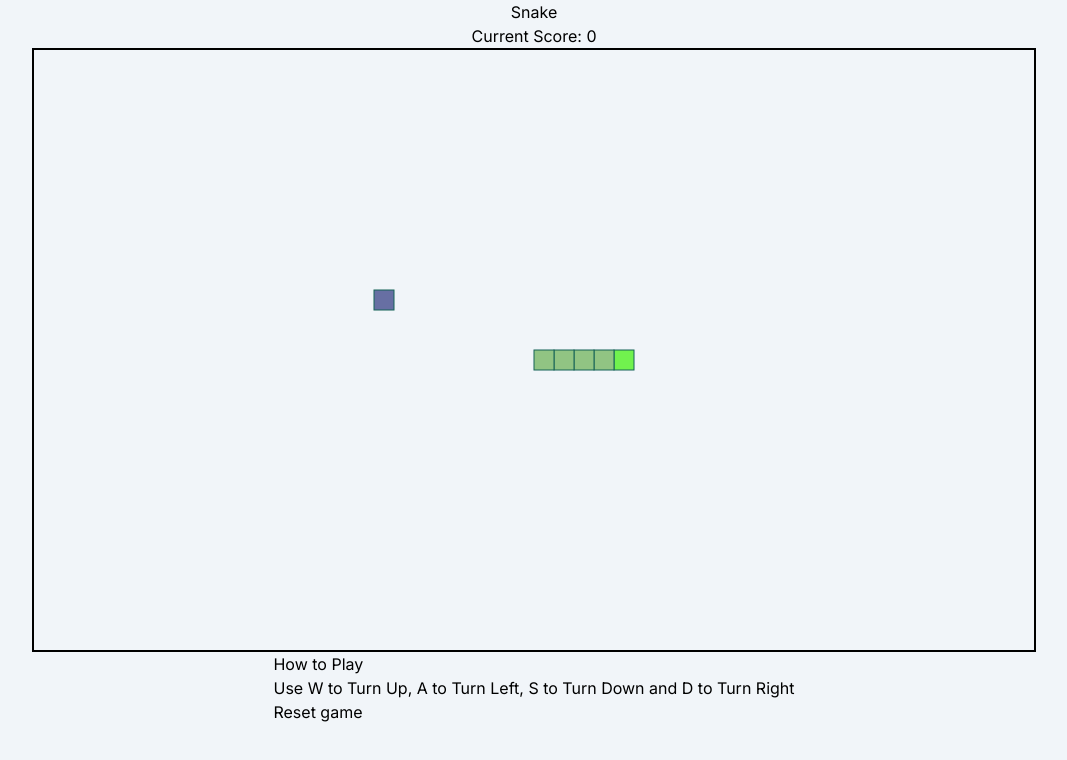
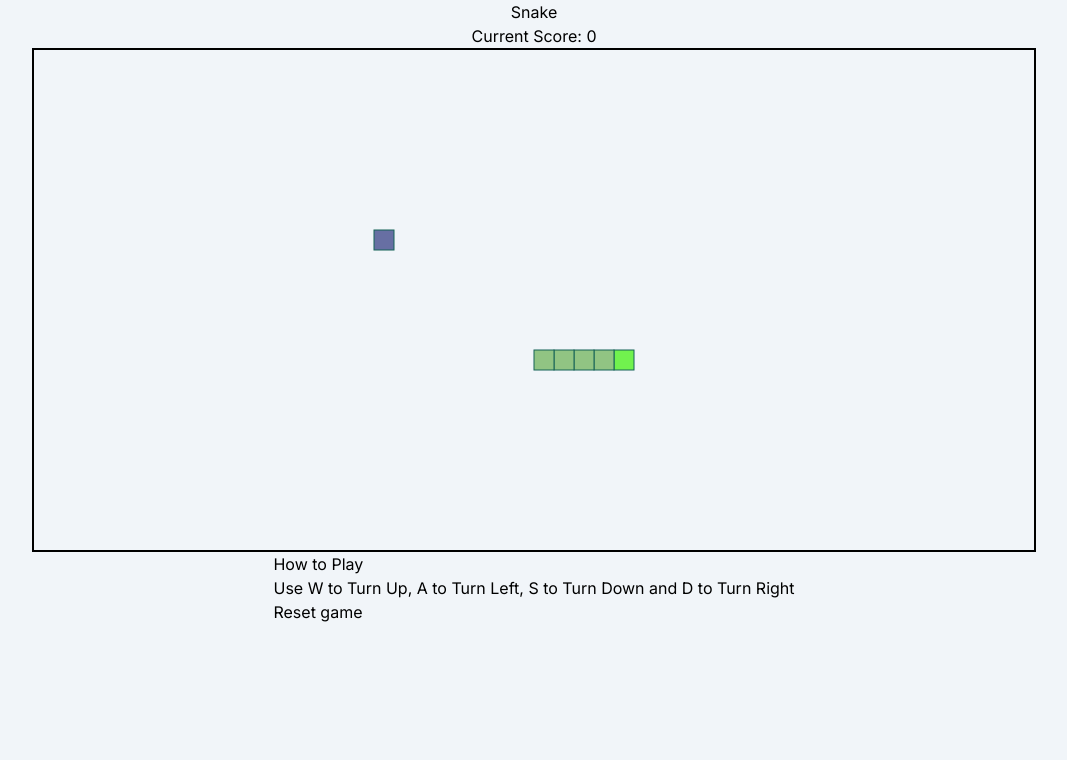
Before and after one commit to asdt560/games-page, a Next.js app: page /snake in a window 1280 px wide. Shown: the top 760 px of the page, without its empty margins (106-1173 px from the left). Built offline with nearby package versions, Linux system fonts and the light colour scheme.

Commit message:
Make board smaller to better fit in page

```diff
--- a/app/snake/page.tsx
+++ b/app/snake/page.tsx
@@ -5,7 +5,7 @@ const Snake = () => {
     <div className="flex flex-col items-center">
       <h1>Snake</h1>
       <ScoreCard />
-      <CanvasBoard height={600} width={1000} />
+      <CanvasBoard height={500} width={1000} />
     </div>
   )
 }
```
